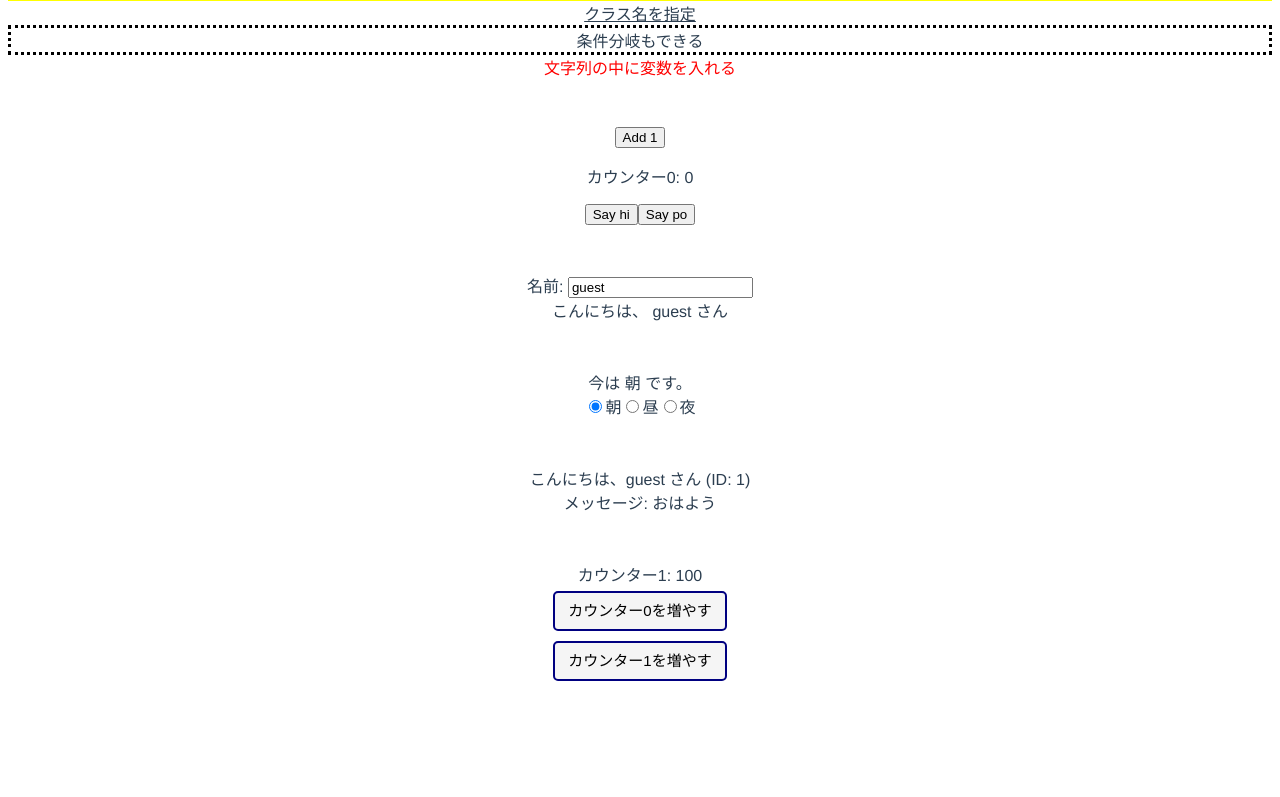
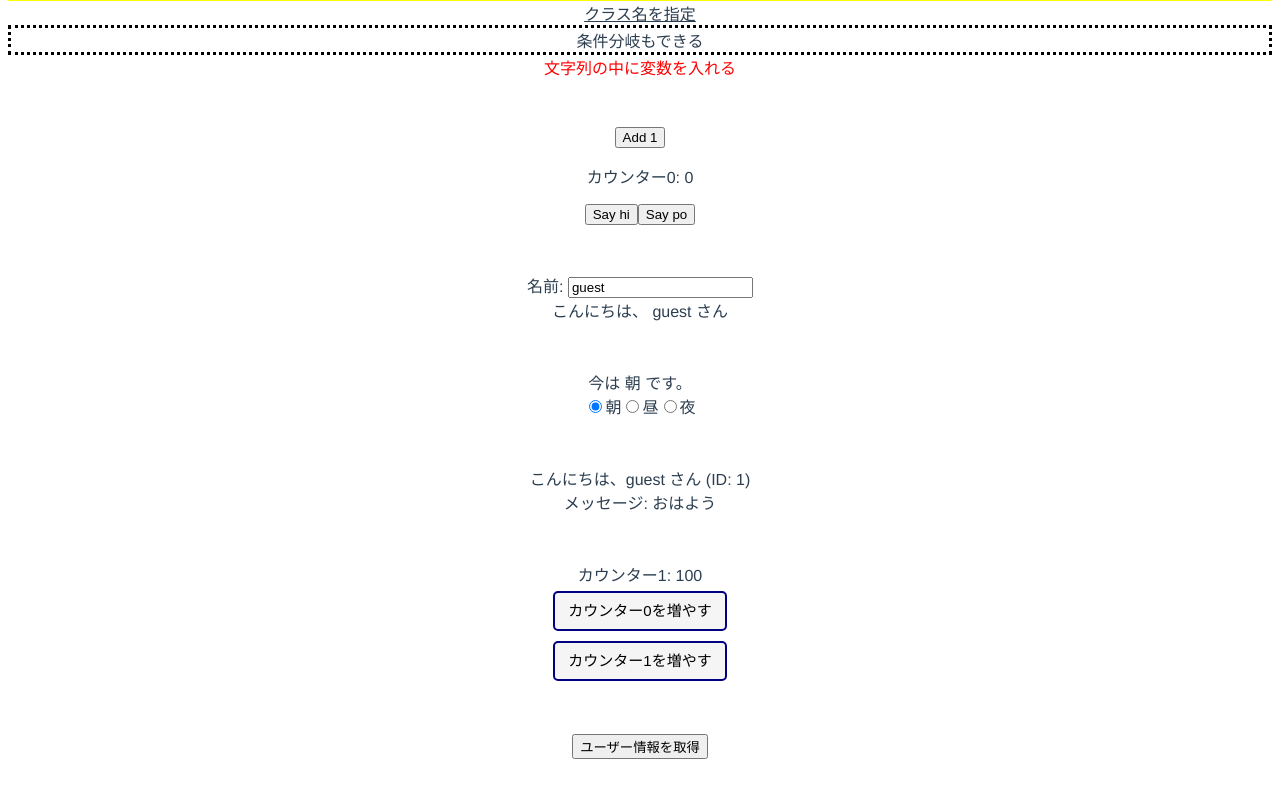
Before and after one commit to yto60/vue-example, a Vue app: page /#/ in a window 1280 px wide. Shown: the part 283-1080 px from the top of the page. Before the commit the page ends 1017 px from the top, so only its background shows below. Built offline with nearby package versions, Linux system fonts and the light colour scheme.

Commit message:
axiosによるAPIの使用

```diff
--- a/src/components/MyHelloWorld.vue
+++ b/src/components/MyHelloWorld.vue
@@ -59,11 +59,23 @@
       <MyButton :counterId="0" @button-clicked="incrementCounter" />
       <MyButton :counterId="1" @button-clicked="incrementCounter" />
     </div>
+
+    <div class="wrapper">
+      <button @click="getUserMe">ユーザー情報を取得</button>
+      <div v-if="me">
+        <div>ユーザーID: {{ me.id }}</div>
+        <div>表示名: {{ me.nickname }}</div>
+        <div>
+          ユーザー作成日時: {{ new Date(me.createdAt).toLocaleString() }}
+        </div>
+      </div>
+    </div>
   </div>
 </template>
 
 <script lang="ts">
 import { Vue, Component, Prop, Emit, Watch } from 'vue-property-decorator'
+import axios from 'axios'
 import MyMessage from '@/components/MyMessage.vue'
 import MyButton from '@/components/MyButton.vue'
 
@@ -100,6 +112,7 @@ export default class MyHelloWorld extends Vue {
     { id: 'night', label: '夜' }
   ]
   selectedTime = this.times[0]
+  me: any = null
 
   // Computed
   get activeUsers() {
@@ -119,6 +132,23 @@ export default class MyHelloWorld extends Vue {
   }
   say(message: string) {
     alert(message)
+  }
+
+  async getUserMe() {
+    await axios
+      .get(
+        'https://virtserver.swaggerhub.com/60-deg/hitonome-API/1.0.0/users/me'
+      )
+      .then(res => {
+        console.log(res) // デバッグ用
+        this.me = res.data // this.meの値が更新されるので、ビューが更新され、updated()が自動的に呼ばれる
+      })
+      .catch(err => {
+        console.log(err)
+      })
+
+    // .then (または .catch) の中身の実行がすべて終わってから下のconsole.logが実行される
+    console.log('getUserMe end')
   }
 
   // lifecycle hooks
```
